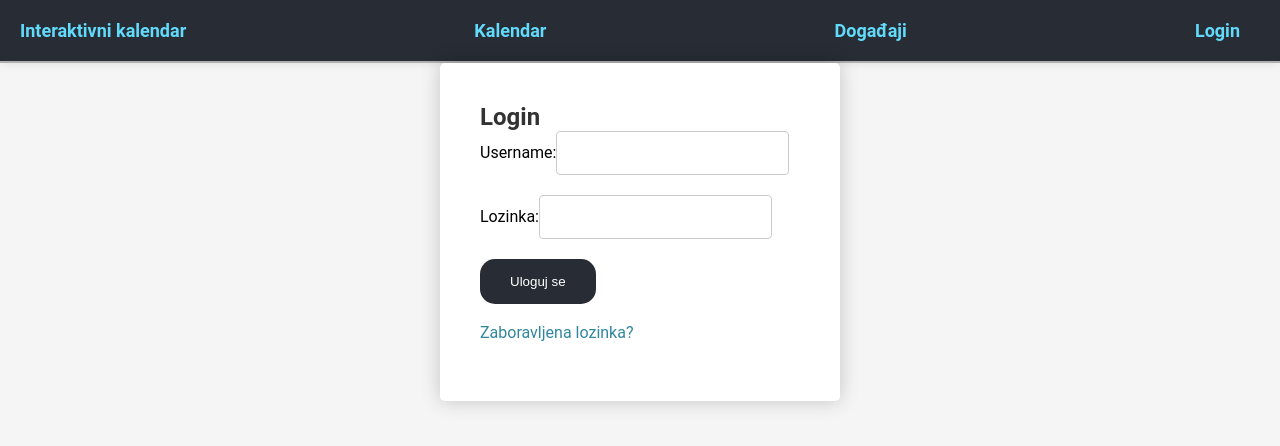
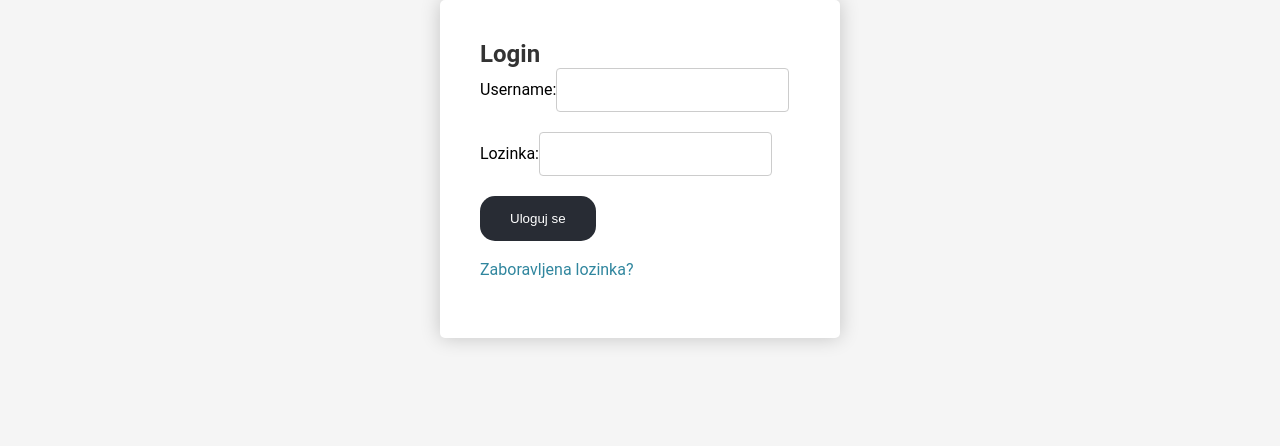
Before and after one commit to elab-development/internet-tehnologije-projekat-interaktivnikalendar_2023_1077, a React (Create React App) app in the folder reactapp/: page / in a window 1280 px wide. Shown: the top 446 px of the page. Built offline with nearby package versions, Linux system fonts and the light colour scheme.

Commit message:
Popravljanje menija da se ne prikazuje kad je početna strana Login

```diff
--- a/reactapp/src/App.js
+++ b/reactapp/src/App.js
@@ -36,7 +36,7 @@ function App() {
     <Router>
        <EventProvider>
       <div className="App">
-        <NavBar loggedInUser={loggedInUser} onLogout={handleLogout} />
+        {loggedInUser && <NavBar loggedInUser={loggedInUser} onLogout={handleLogout} />}
         <Routes>
           <Route path="/" element={!loggedInUser ? <Login onLogin={handleLogin} /> : <Calendar onDateClick={handleDateClick} />} />
           <Route path="/calendar" element={<Calendar onDateClick={handleDateClick} />} />
```
